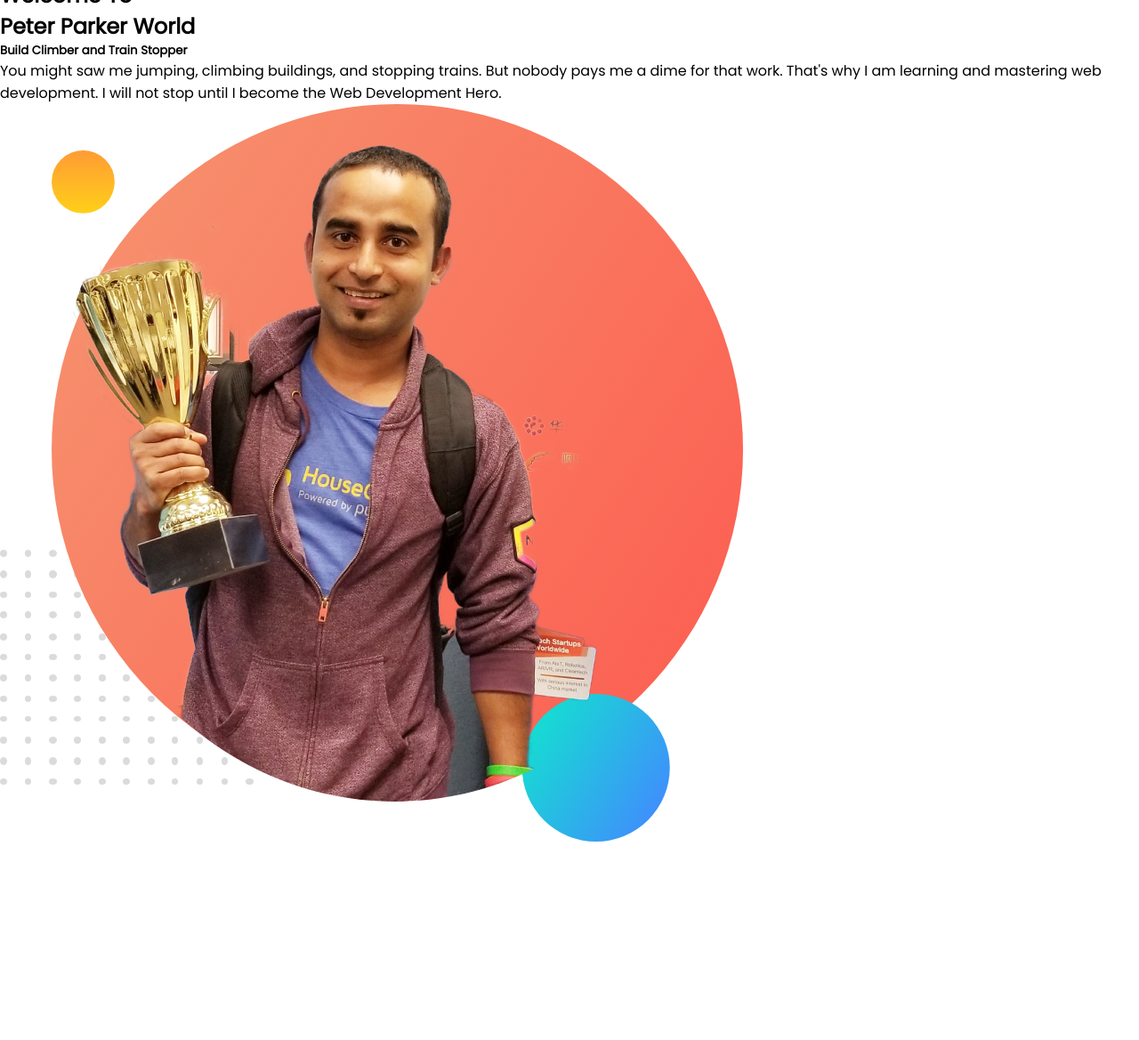
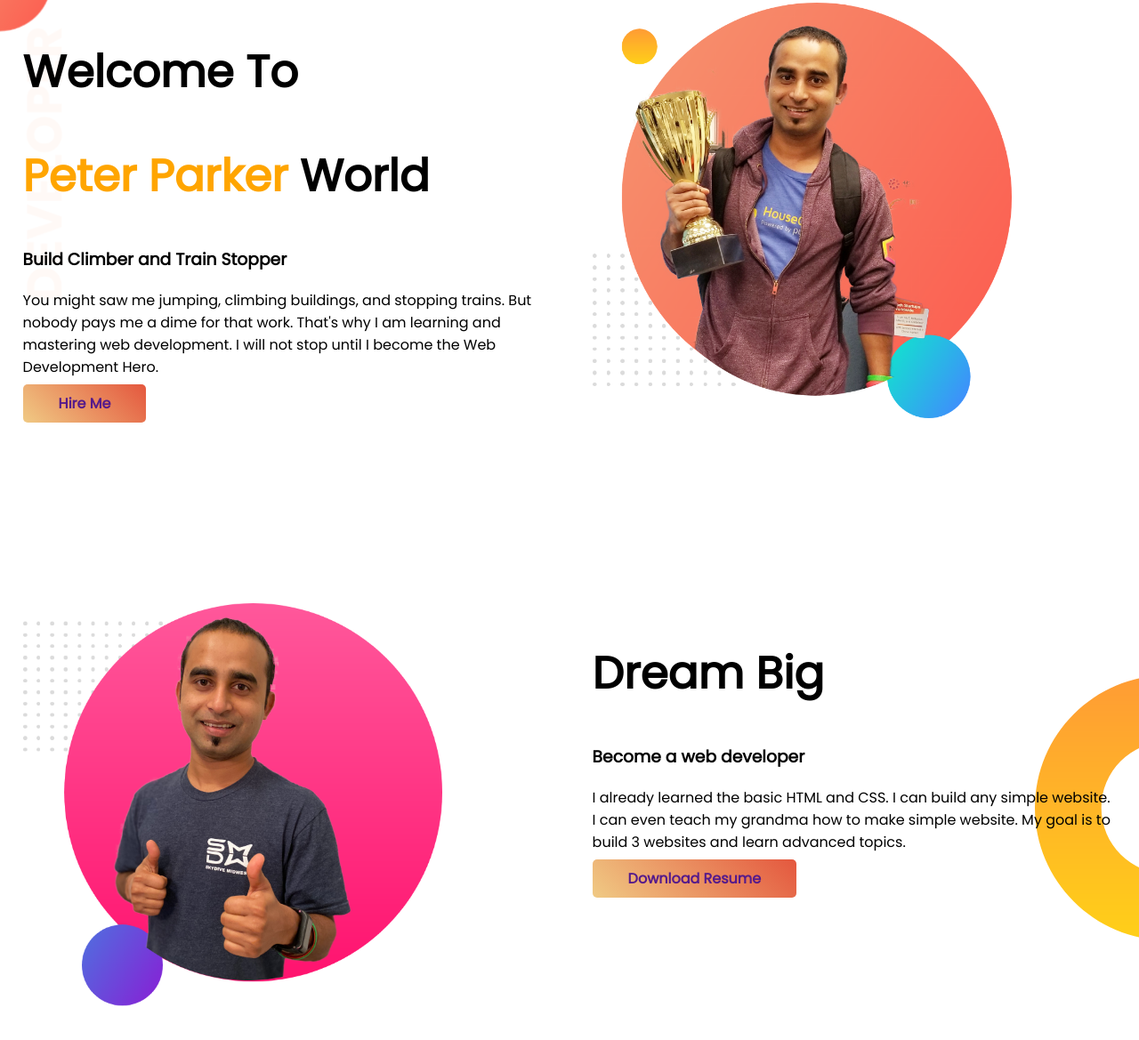
Before and after one commit to rajibdas-it/developer-portfolio, a plain HTML site: page index.html in a window 1280 px wide. Shown: the part 23-1192 px from the top of the page at 89% size. Before the commit the page ends 976 px from the top, so only its background shows below. Drawn offline with Linux system fonts and the light colour scheme.

Commit message:
2 section added

```diff
--- a/index.html
+++ b/index.html
@@ -15,20 +15,38 @@
     <title>Rajib-Web Developer</title>
   </head>
   <body>
-    <section id="identity">
-      <div>
+    <section class="top-banner">
+      <div class="half-width">
         <h1>Welcome To</h1>
-        <h1>Peter Parker World</h1>
-        <h5>Build Climber and Train Stopper</h5>
+        <h1><span class="orange-color">Peter Parker</span> World</h1>
+        <h3>Build Climber and Train Stopper</h3>
         <p>
           You might saw me jumping, climbing buildings, and stopping trains. But
           nobody pays me a dime for that work. That's why I am learning and
           mastering web development. I will not stop until I become the Web
           Development Hero.
         </p>
+
+        <a class="link-button" target="_blank" href="">Hire Me</a>
       </div>
-      <div>
+      <div class="half-width">
         <img src="./image/jhankar.png" alt="" />
+      </div>
+    </section>
+    <section class="dream-big">
+      <div class="half-width">
+        <img src="./image/jhankar2.png" alt="" />
+      </div>
+      <div class="half-width">
+        <h1>Dream Big</h1>
+
+        <h3>Become a web developer</h3>
+        <p>
+          I already learned the basic HTML and CSS. I can build any simple
+          website. I can even teach my grandma how to make simple website. My
+          goal is to build 3 websites and learn advanced topics.
+        </p>
+        <a class="link-button" target="_blank" href="">Download Resume</a>
       </div>
     </section>
   </body>
--- a/style.css
+++ b/style.css
@@ -1,5 +1,47 @@
-* {
+body {
+  font-family: "Poppins", sans-serif;
   margin: 0;
-  padding: 0;
-  font-family: "Poppins", sans-serif;
 }
+h1 {
+  font-size: 50px;
+}
+
+.orange-color {
+  color: orange;
+}
+
+section {
+  display: flex;
+  margin-bottom: 150px;
+}
+
+.half-width {
+  width: 50%;
+  padding: 2%;
+}
+
+.half-width img {
+  width: 80%;
+}
+
+.link-button {
+  text-decoration: none;
+  background-image: linear-gradient(
+    45deg,
+    rgb(240, 202, 132),
+    rgb(228, 87, 62)
+  );
+
+  padding: 10px 40px;
+  border-radius: 5px;
+  font-weight: bold;
+}
+.top-banner {
+  background-image: url(./image/top-banner.png);
+  background-repeat: no-repeat;
+}
+.dream-big {
+  background-image: url(./image/dream-bg.png);
+  background-repeat: no-repeat;
+  background-position: right;
+}
```
